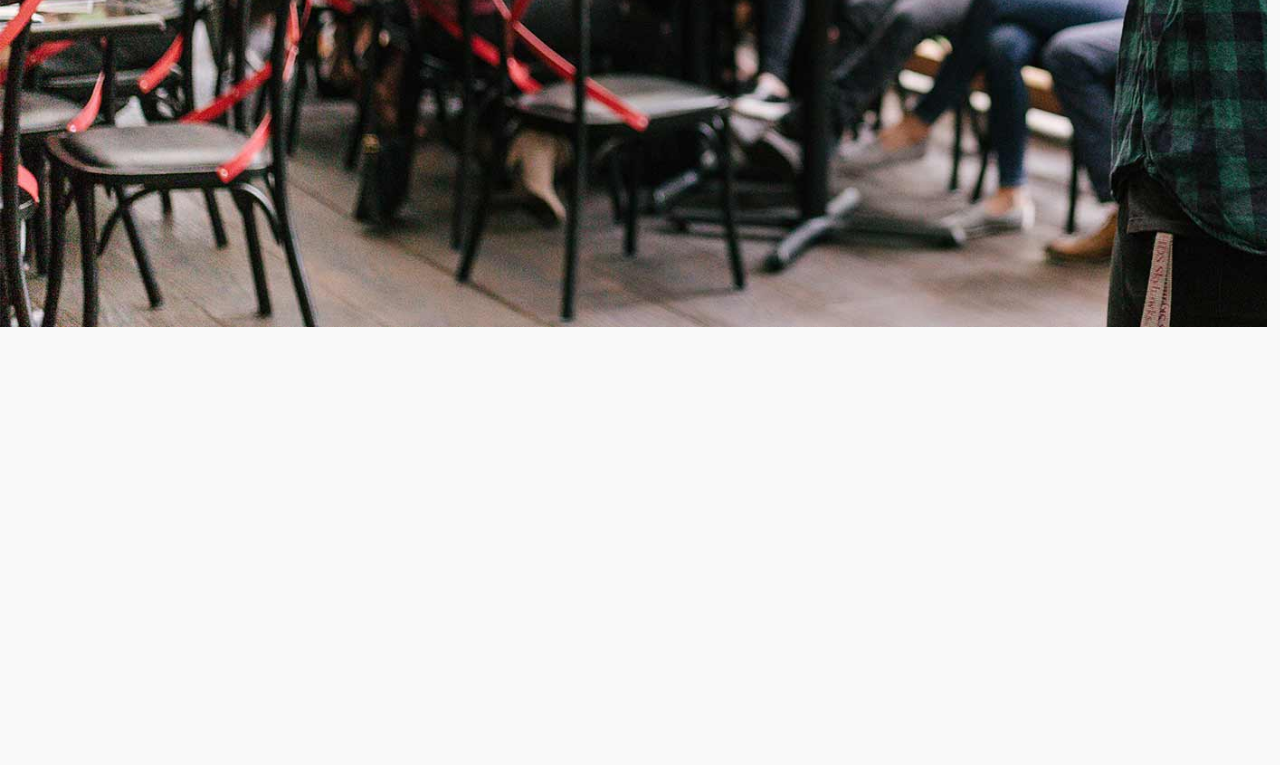
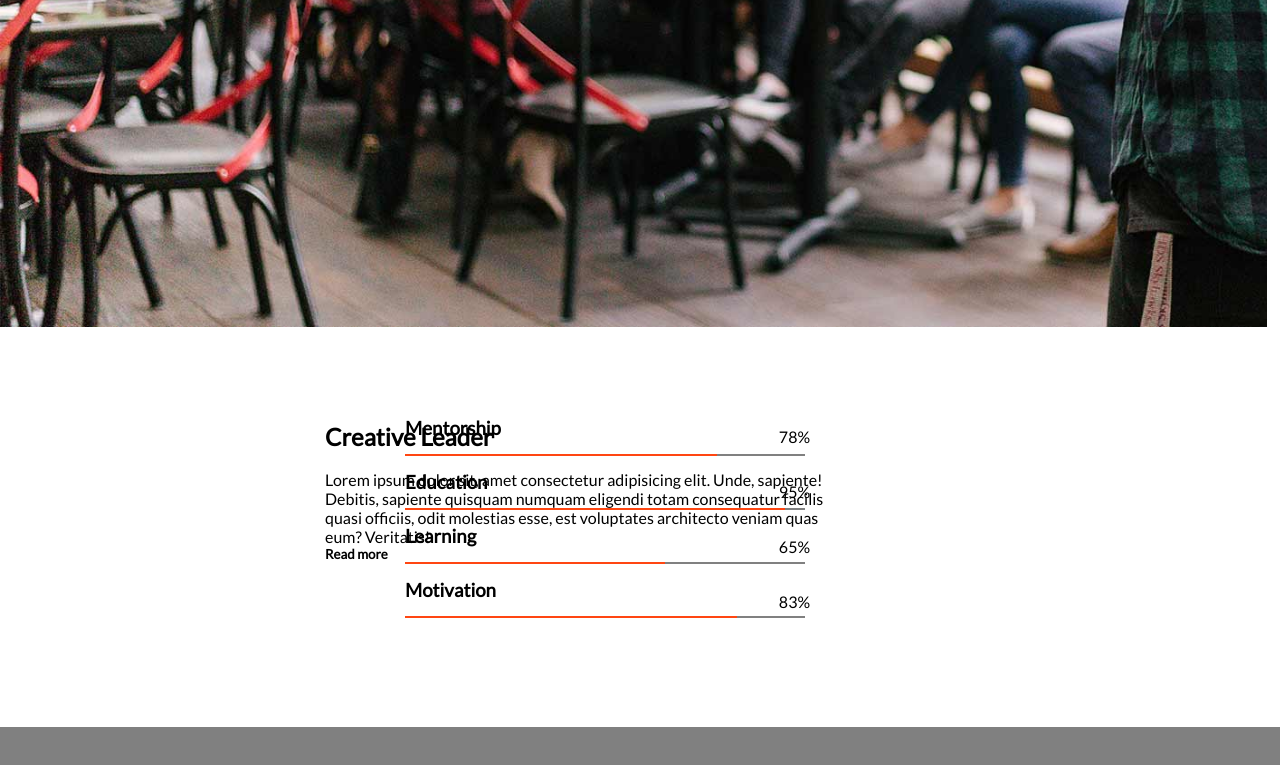
Before and after one commit to FrancescaCassani/proj-html-vuejs, a plain HTML site: page index.html in a window 1280 px wide. Shown: the part 2873-3638 px from the top of the page. Drawn offline with nearby package versions, Linux system fonts and the light colour scheme.

Commit message:
Creative Leader section

```diff
--- a/css/style.css
+++ b/css/style.css
@@ -333,8 +333,8 @@ color: #000;
 /* UPCOMING EVENTS */
 .upcoming-events {
   position: relative;
-  height: 1700px;
-  background: #f9f9f9;
+  height: 1400px;
+  background: #fff;
 }
 
 .events {
@@ -387,3 +387,75 @@ color: #000;
 .events .appointments .date p {
   font-size: 12px;
 }
+
+.events .creative {
+  position: absolute;
+  width: 550px;
+  height: 250px;
+  bottom: 80px;
+  left: 300px;
+  padding: 25px
+}
+
+.events .levels {
+  position: absolute;
+  width: 550px;
+  height: 300px;
+  right: 350px;
+  bottom: 50px;
+  padding: 25px;
+
+}
+
+.events .levels .line1::after {
+  content: "";
+  display: inline-block;
+  width: 200px;
+  height: 2px;
+  border-radius: 2px;
+  background: #ff4612;
+  margin-top: 15px;
+  margin-bottom: 10px;
+}
+
+.levels div {
+  margin-top: 15px;
+}
+.bar {
+  width: 400px;
+  height: 2px;
+  background: grey;
+}
+
+.percent {
+  background: #ff4612;
+  height: 2px;
+}
+
+.levels .one {
+  position: absolute;
+  top: 50px;
+  right: 120px;
+}
+.levels .two {
+  position: absolute;
+  top: 105px;
+  right: 120px;
+}
+.levels .three {
+  position: absolute;
+  top: 160px;
+  right: 120px;
+}
+.levels .four {
+  position: absolute;
+  top: 215px;
+  right: 120px;
+}
+
+
+/* LATEST NEWS */
+.latest-news {
+  background: grey;
+  height: 1000px;
+}
--- a/index.html
+++ b/index.html
@@ -210,7 +210,57 @@
             </li>
           </ul>
         </div>
+
+        <div class="creative">
+          <h2>Creative Leader</h2>
+          <p><br>Lorem ipsum dolor sit, amet consectetur adipisicing elit. Unde, sapiente! Debitis, sapiente quisquam numquam eligendi totam consequatur facilis quasi officiis, odit molestias esse, est voluptates architecto veniam quas eum? Veritatis!</p>
+          <h5>Read more</h5>
+        </div>
+
+        <div class="levels">
+          <div>
+            <h3>Mentorship</h3>
+            <div class="bar">
+              <div class="percent" style="width: 78%">
+                <span class="one">78%</span>
+              </div>
+            </div>
+          </div>
+
+          <div>
+            <h3>Education</h3>
+            <div class="bar">
+              <div class="percent" style="width: 95%">
+                <span class="two">95%</span>
+              </div>
+            </div>
+          </div>
+
+          <div>
+            <h3>Learning</h3>
+            <div class="bar">
+              <div class="percent" style="width: 65%">
+                <span class="three">65%</span>
+              </div>
+            </div>
+          </div>
+
+          <div>
+            <h3>Motivation</h3>
+            <div class="bar">
+              <div class="percent" style="width: 83%">
+                <span class="four">83%</span>
+              </div>
+            </div>
+          </div>
+        </div>
       </div>
+    </section>
+
+
+    <!-- LATEST NEWS -->
+    <section class="latest-news">
+
     </section>
   </div>
 
```
